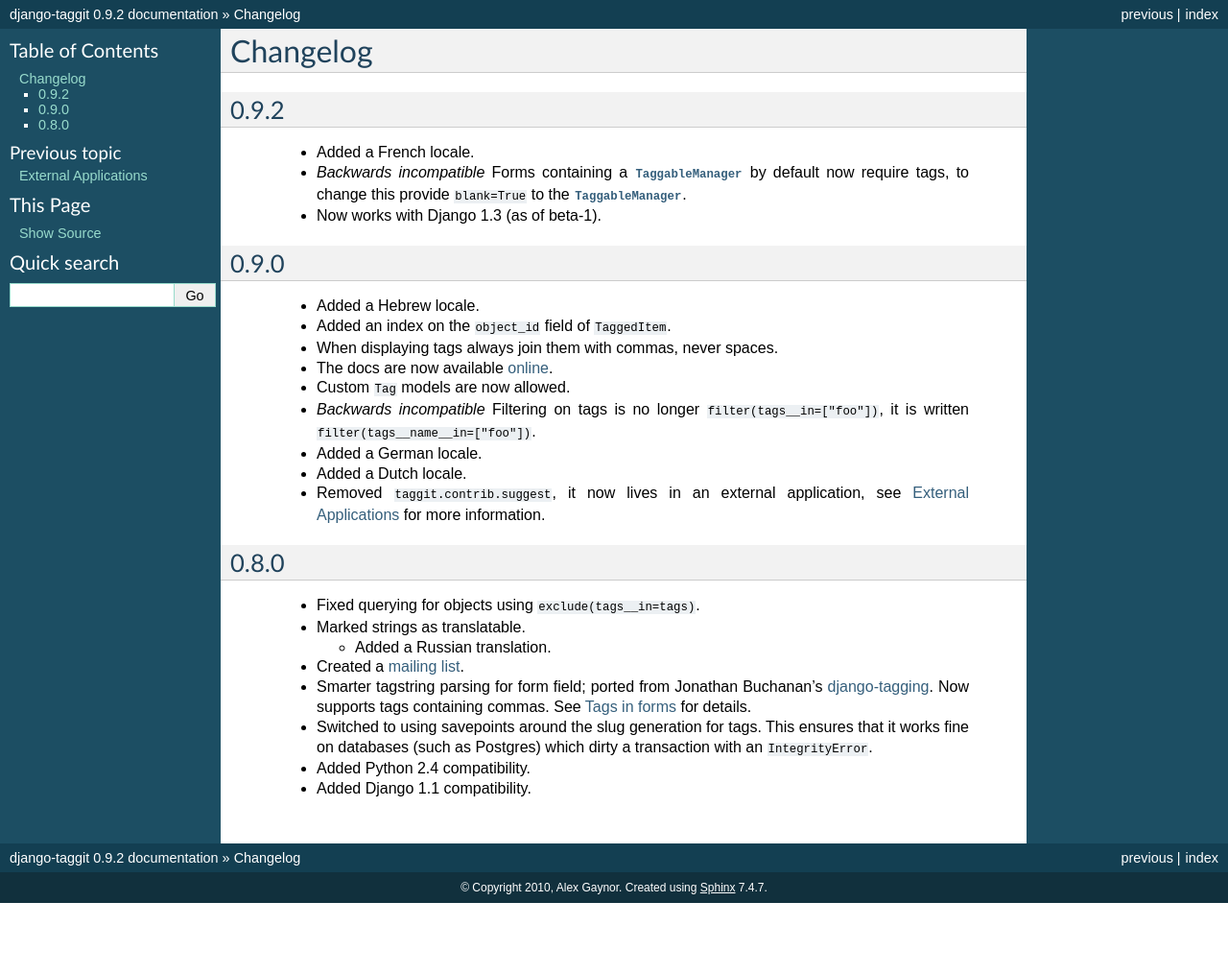
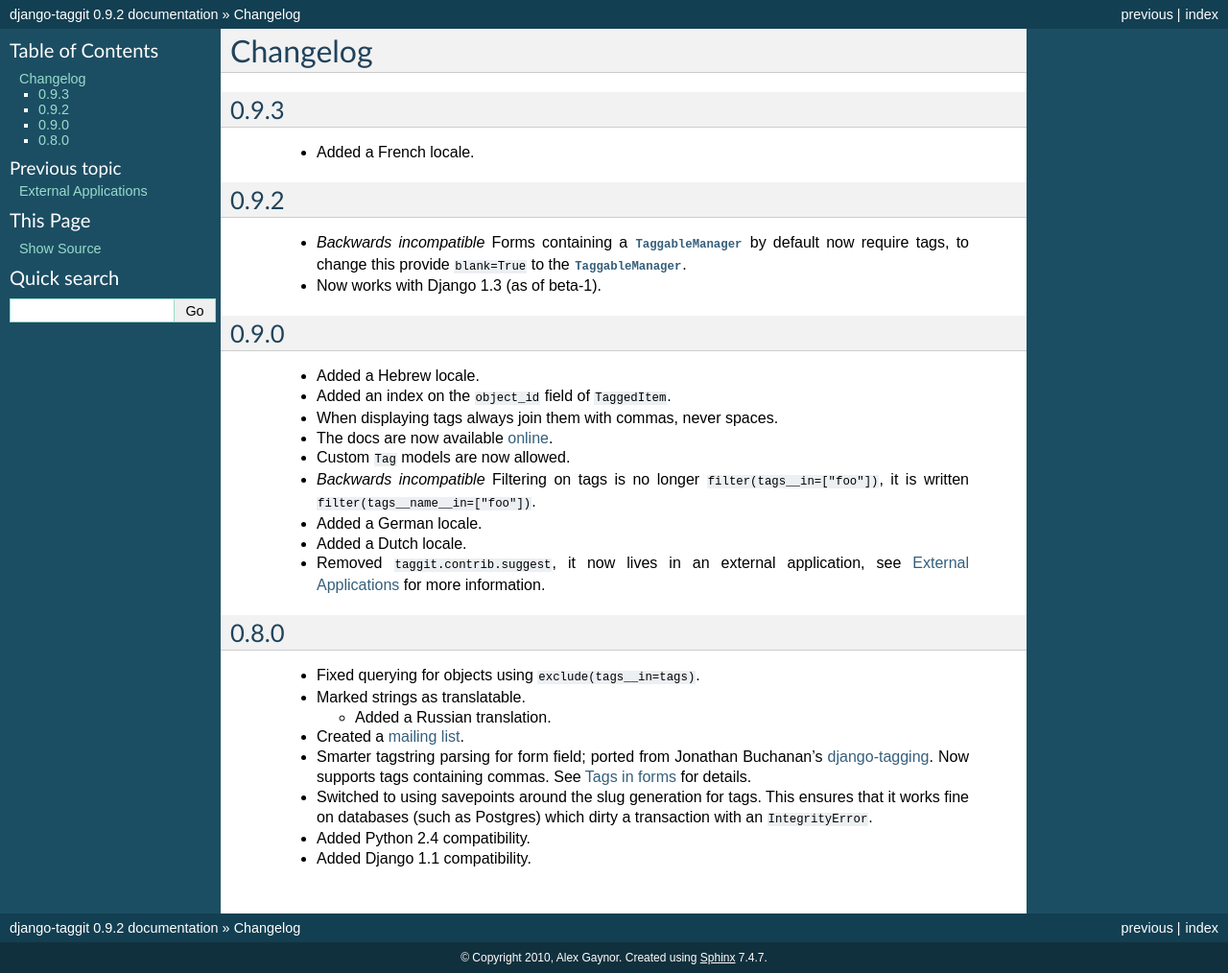
Before and after one commit to jazzband/django-taggit, a Sphinx documentation site: the page built from docs/changelog.txt, in a window 1280 px wide. Shown: the whole page at 96% size. Built offline with Sphinx 7.4.7, drawn with Linux system fonts in a browser that asks for light colours; before the commit the page ends 941 px from its top, so only the background shows below that.

Commit message:
Updated changelog to move French locale addition to v0.9.3

```diff
--- a/docs/changelog.txt
+++ b/docs/changelog.txt
@@ -1,10 +1,14 @@
 Changelog
 =========
+
+0.9.3
+~~~~~
+
+ * Added a French locale.
 
 0.9.2
 ~~~~~
 
- * Added a French locale.
  * *Backwards incompatible*  Forms containing a :class:`TaggableManager` by
    default now require tags, to change this provide ``blank=True`` to the
    :class:`TaggableManager`.
```
